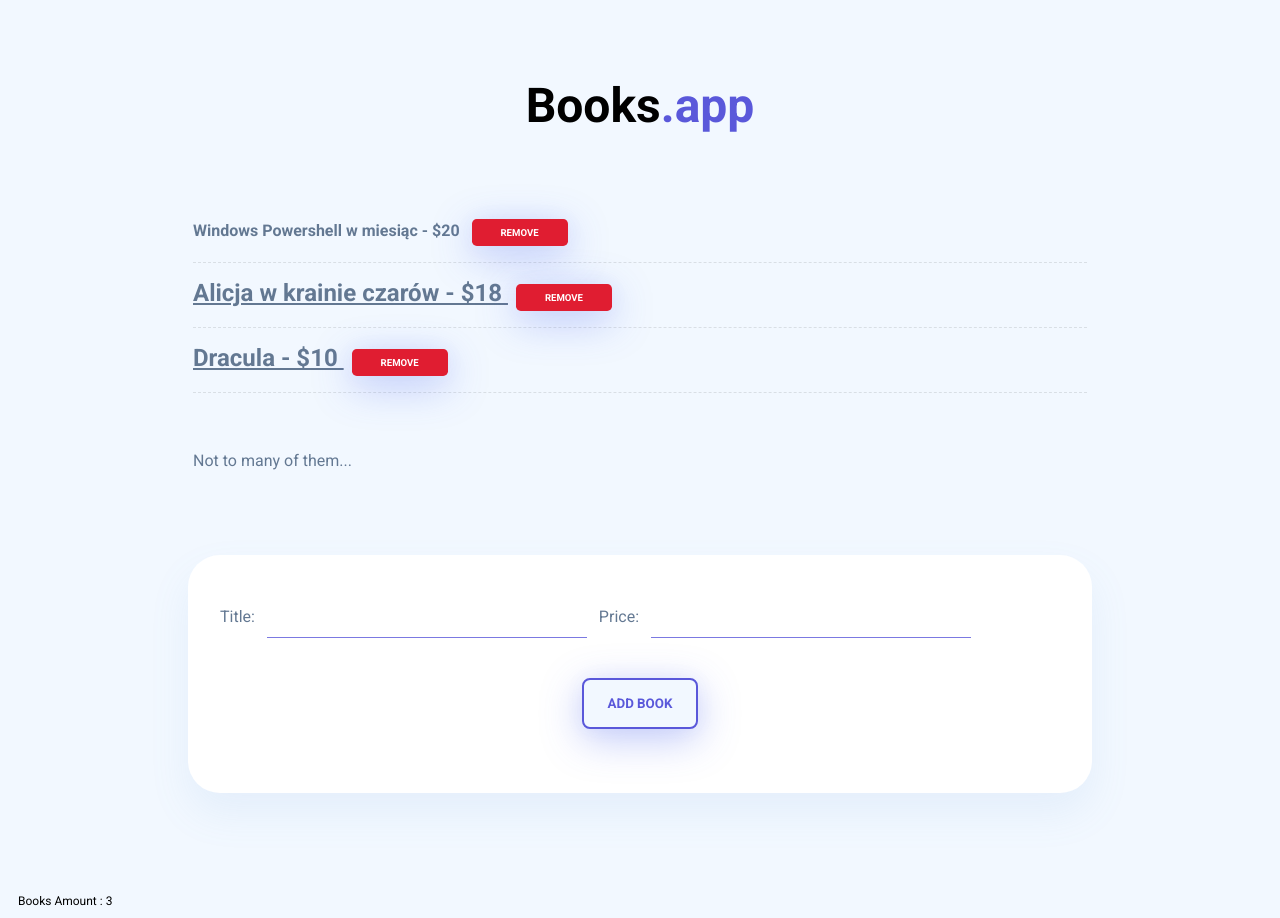
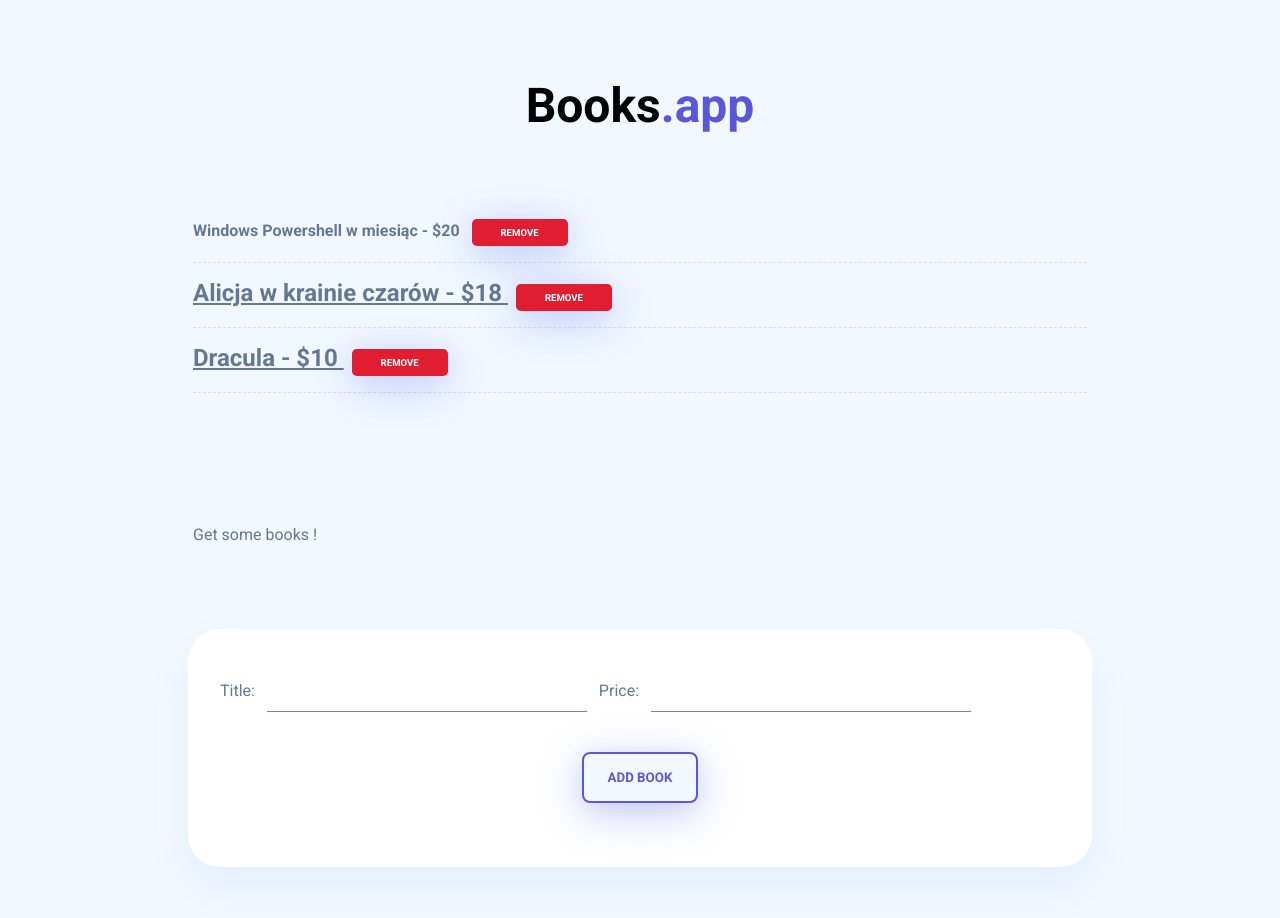
Before and after one commit to Kotiz/Books_course, a Vue app: page / in a window 1280 px wide. Shown: the top 918 px of the page. Built offline with nearby package versions, Linux system fonts and the light colour scheme.

Commit message:
Rest_Api_run_but_work_in_progress

```diff
--- a/src/App.vue
+++ b/src/App.vue
@@ -22,25 +22,32 @@ export default {
         price: 10
       }
     ],
-    booksApi: []
+    booksFromApi: []
   }),
   methods: {
     addBook (book) {
       this.books.push({ ...book })
     },
     removeBook (index) {
-      this.books.splice(index, 1)
+      this.booksFromApi.splice(index, 1)
       console.log('delete', index)
     },
     resetForm () {
       this.form.price = null
       this.form.title = ''
+    },
+    async retrieveBooks () {
+      fetch('https://api.itbook.store/1.0/search/mongodb')
+        .then(response => {
+          console.log('Co tam jest w środku ?', response)
+          response
+            .json()
+            .then(body => {
+              console.log('body', body)
+              this.booksFromApi = body.books
+            })
+        })
     }
-    // getBooks () {
-    //   fetch('https://api.itbook.store/1.0/search/mongodb')
-    //     .then(response => response.json())
-    //     .then(data => (this.booksApi = data))
-    // }
   }
 }
 </script>
@@ -49,14 +56,14 @@ export default {
     <header>
       <h1 class="app__heading">Books<span>.app</span></h1>
     </header>
-  <!-- <div v-for="book in booksApi" :key="book">
-    <span>{{ booksApi.books }}</span>
-  </div>
-    <button @click="getBooks">Show Books</button> -->
     <books-items-vue />
     <books-list @remove="removeBook" :books="books" />
-    <books-length-msg :books="books"/>
+    <books-list @remove="removeBook" :books="booksFromApi" />
+    <!-- <books-length-msg :books="books"/> -->
+    <books-length-msg :books="booksFromApi"/>
     <book-form @add="addBook"/>
+    <button @click="retrieveBooks()"> Fetch Books </button>
+    Books from api : {{ booksFromApi }}
   </div>
   <books-summary :books="books" />
   <hr>
--- a/src/components/BooksList.vue
+++ b/src/components/BooksList.vue
@@ -8,6 +8,10 @@ export default {
     },
     removeBook: {
       type: Function,
+      required: true
+    },
+    booksFromApi: {
+      type: Array,
       required: true
     }
   }
```
